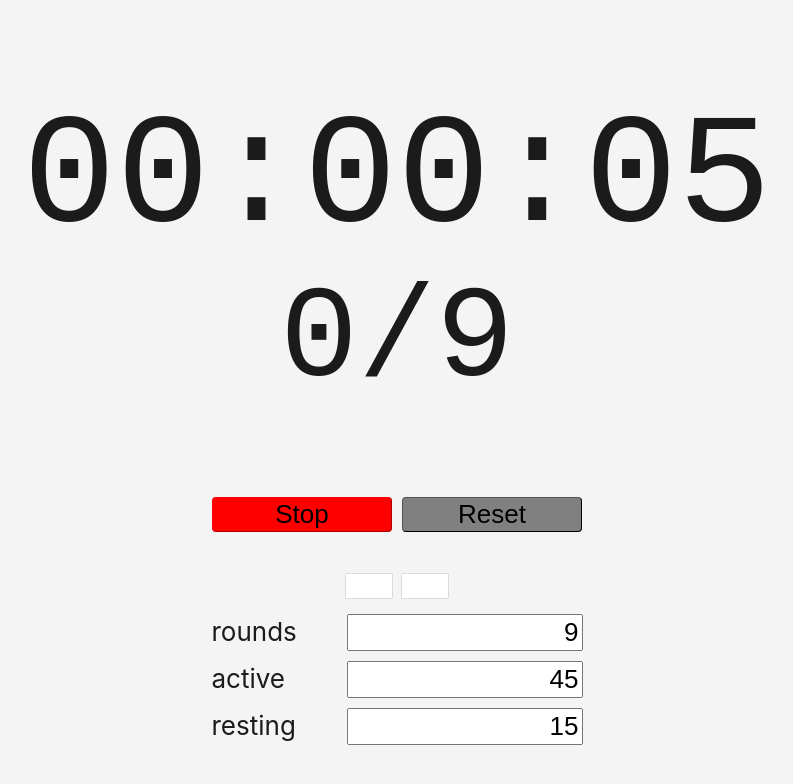
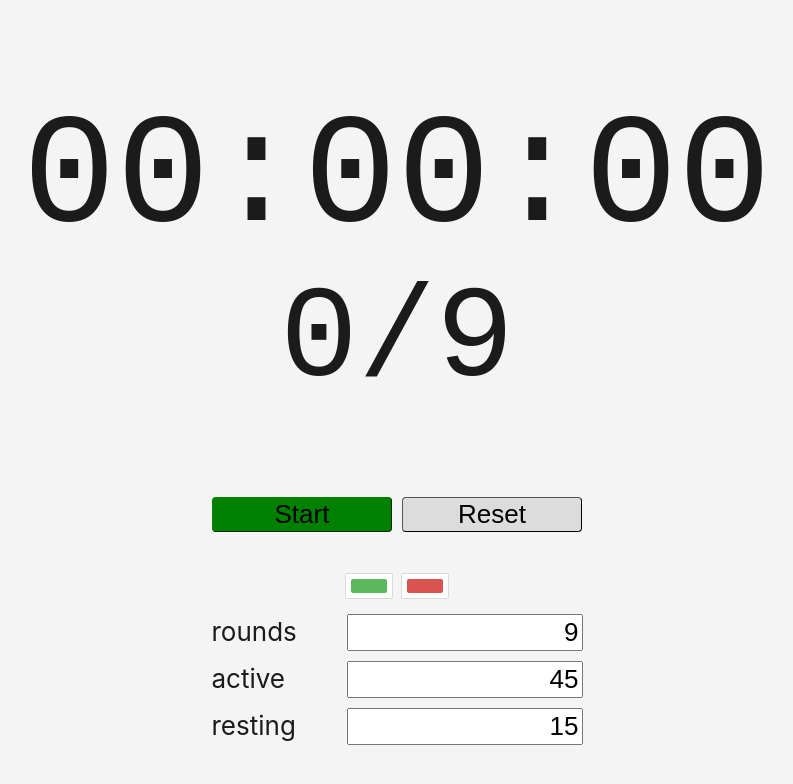
Before and after one commit to QuentinDuval/interval-training, a React (Create React App) app: page / in a window 1280 px wide. Shown: the top 784 px of the page, without its empty margins (243-1036 px from the left). Built offline with nearby package versions, Linux system fonts and the light colour scheme.

Commit message:
Ability to select 2 colors

```diff
--- a/src/App.css
+++ b/src/App.css
@@ -64,7 +64,7 @@
 }
 
 .reset-button {
-  background-color: gray;
+  background-color: gainsboro;
 }
 
 .color-selector {
--- /dev/null
+++ b/src/Colors.js
@@ -0,0 +1,29 @@
+import {connect} from "react-redux";
+import {new_background_exercise, new_background_rest} from './reducers/Reducer';
+import {ColorSelector} from './ColorSelector';
+
+
+function ColorsRenderer({dispatch, background_exercise, background_rest}) {
+    return <div>
+        <ColorSelector
+            color={background_exercise}
+            onChange={(color) => dispatch(new_background_exercise(color))}
+        />
+        <ColorSelector
+            color={background_rest}
+            onChange={(color) => dispatch(new_background_rest(color))}
+        />
+    </div>;
+}
+
+
+const toProps = (state, props) => {
+    return {
+        background_exercise: state.background_exercise,
+        background_rest: state.background_rest,
+        ...props,
+    };
+}
+
+
+export const Colors = connect(toProps)(ColorsRenderer);
--- a/src/Panel.js
+++ b/src/Panel.js
@@ -1,13 +1,13 @@
 import {connect} from "react-redux";
-import {pause_action, reset_action, new_background_color} from './reducers/Reducer';
+import {pause_action, reset_action} from './reducers/Reducer';
 import {Clock} from './Clock.js'
 import {Button, ButtonGroup} from './components/Button.js';
 import {RoundTracker} from './RoundTracker';
 import {Options} from "./Options";
-import {ColorSelector} from "./ColorSelector";
+import { Colors } from "./Colors";
 
 
-function PanelRenderer({dispatch, pause, background}) {
+function PanelRenderer({dispatch, pause}) {
     return <div>
         <Clock/>
         <RoundTracker/>
@@ -22,14 +22,7 @@ function PanelRenderer({dispatch, pause, background}) {
                 onClick={() => dispatch(reset_action())}/>
         </ButtonGroup>
         <br/>
-        <ColorSelector
-            color={background}
-            onChange={(color) => dispatch(new_background_color(color))}
-        />
-        <ColorSelector
-            color={background}
-            onChange={(color) => dispatch(new_background_color(color))}
-        />
+        <Colors/>
         <Options/>
     </div>;
 }
@@ -38,7 +31,6 @@ function PanelRenderer({dispatch, pause, background}) {
 const toProps = (state, props) => {
     return {
         pause: state.pause,
-        background: state.background,
         ...props,
     };
 }
--- a/src/reducers/Reducer.js
+++ b/src/reducers/Reducer.js
@@ -1,6 +1,6 @@
 export function initState() {
     return {
-        pause: false,
+        pause: true,
 
         total_seconds: 0,
         hours: 0,
@@ -11,7 +11,8 @@ export function initState() {
         round_rest: 15,
         total_rounds: 9,
 
-        background: "#fff",
+        background_exercise: "#5cb85c",
+        background_rest: "#d9534f",
     }
 }
 
@@ -46,8 +47,13 @@ export function set_round_rest(new_val) {
 }
 
 
-export function new_background_color(new_val) {
-    return {type: "BACKGROUND", value: new_val}
+export function new_background_exercise(new_val) {
+    return {type: "BACKGROUND_EXERCISE", value: new_val}
+}
+
+
+export function new_background_rest(new_val) {
+    return {type: "BACKGROUND_REST", value: new_val}
 }
 
 
@@ -72,8 +78,10 @@ export function main_reducer(state, action) {
         initState()
     }
     switch(action.type) {
-        case "BACKGROUND":
-            return {...state, background: action.value};
+        case "BACKGROUND_EXERCISE":
+            return {...state, background_exercise: action.value};
+        case "BACKGROUND_REST":
+            return {...state, background_rest: action.value};
         case "NB_ROUNDS":
             return {...state, total_rounds: action.value};
         case "ROUND_DUR":
```
